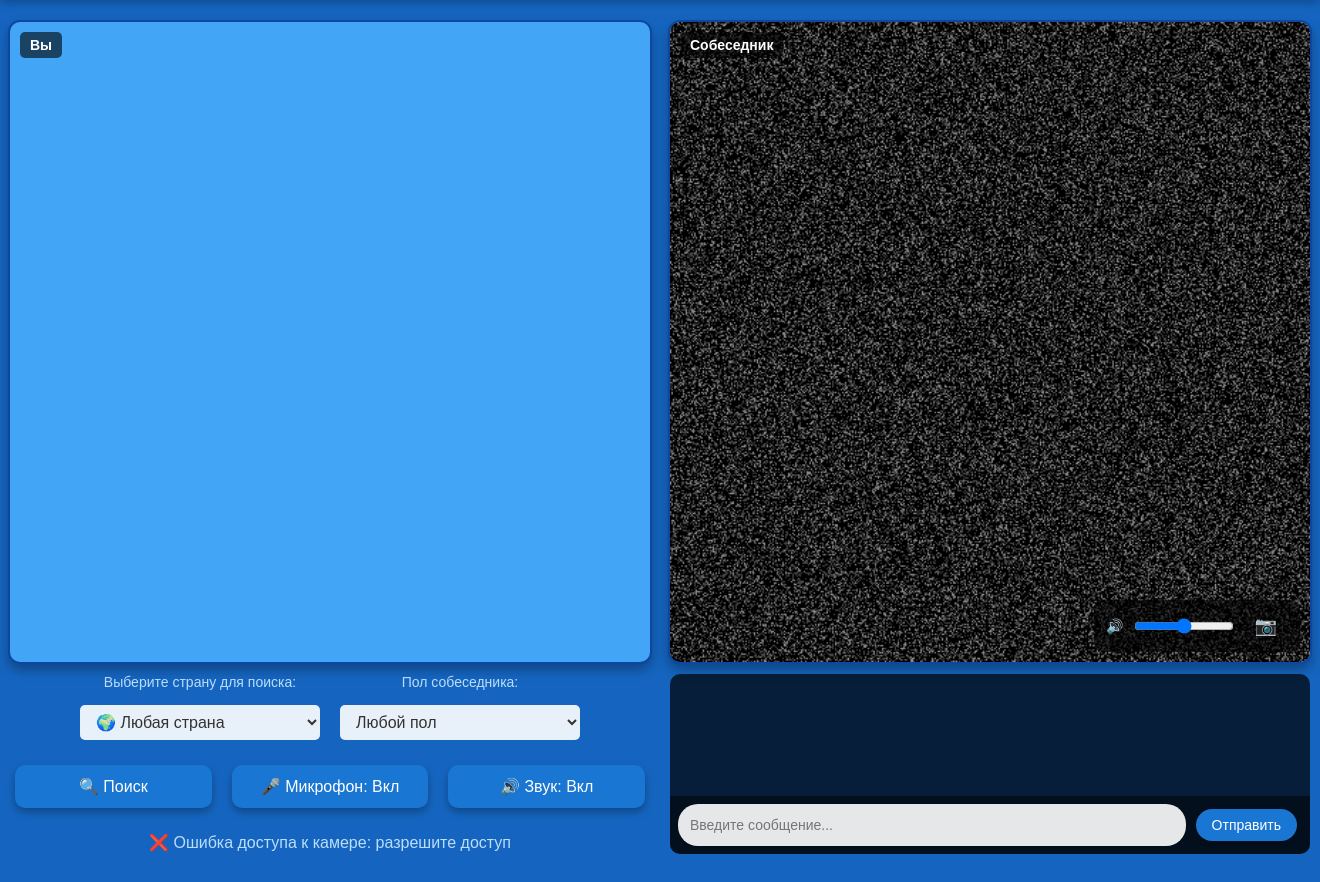
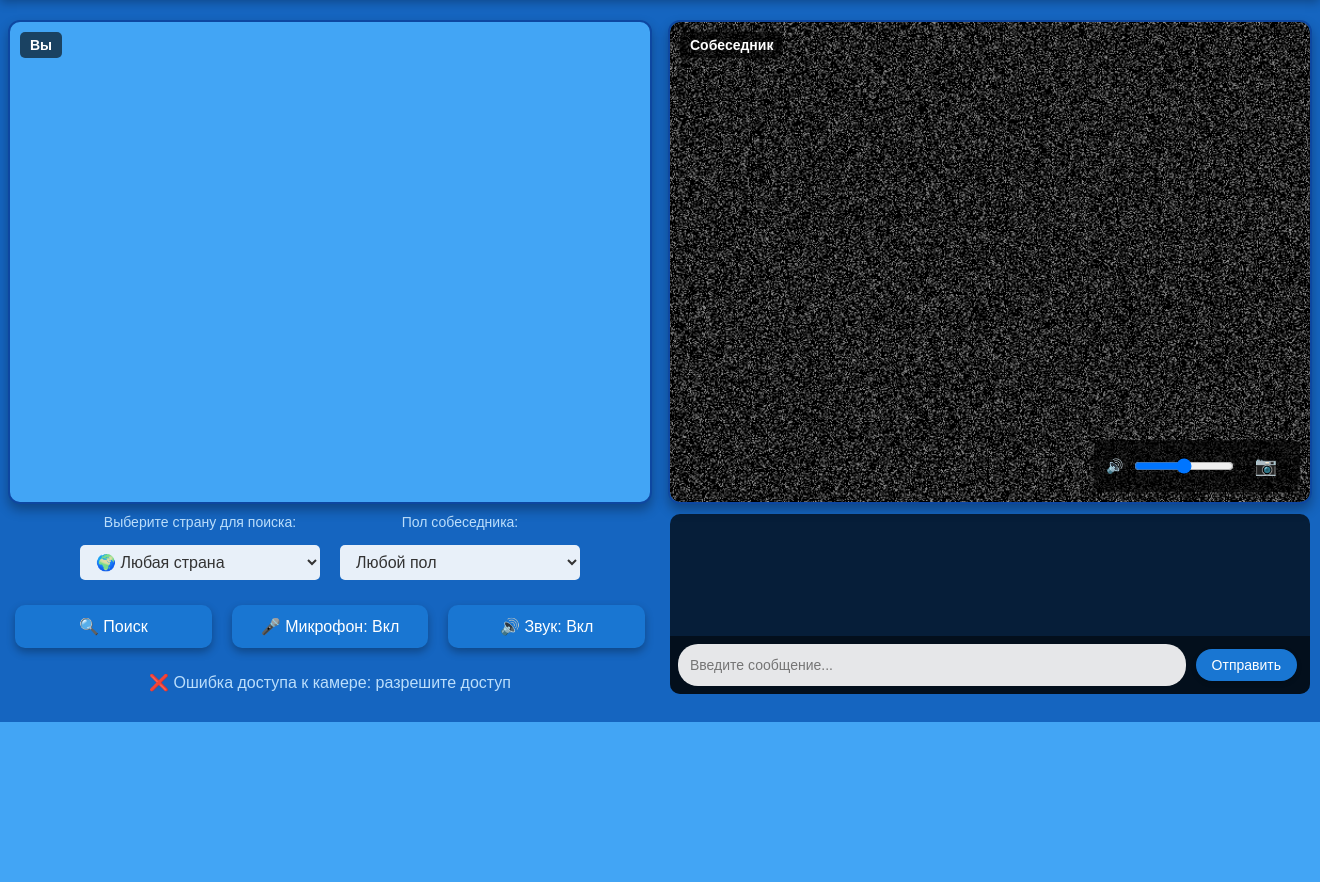
Before and after one commit to MasterFatum/VanTeleBridge, a Flask app: page / in a window 1320 px wide. Shown: the part 130-1012 px from the top of the page. After the commit the page ends 852 px from the top, so only its background shows below. Run offline with Flask 3, Linux system fonts and the light colour scheme; some libraries are stand-ins or nearby versions.

Commit message:
Video 480

```diff
--- a/templates/chat.html
+++ b/templates/chat.html
@@ -65,7 +65,7 @@
             background-color: #42a5f5;
             box-shadow: 0 6px 12px rgba(0,0,0,0.3);
             position: relative;
-            flex: 1 1 640px;
+            flex: 1 1 480px;
         }
         .video-box video,
         .video-box img {
```
